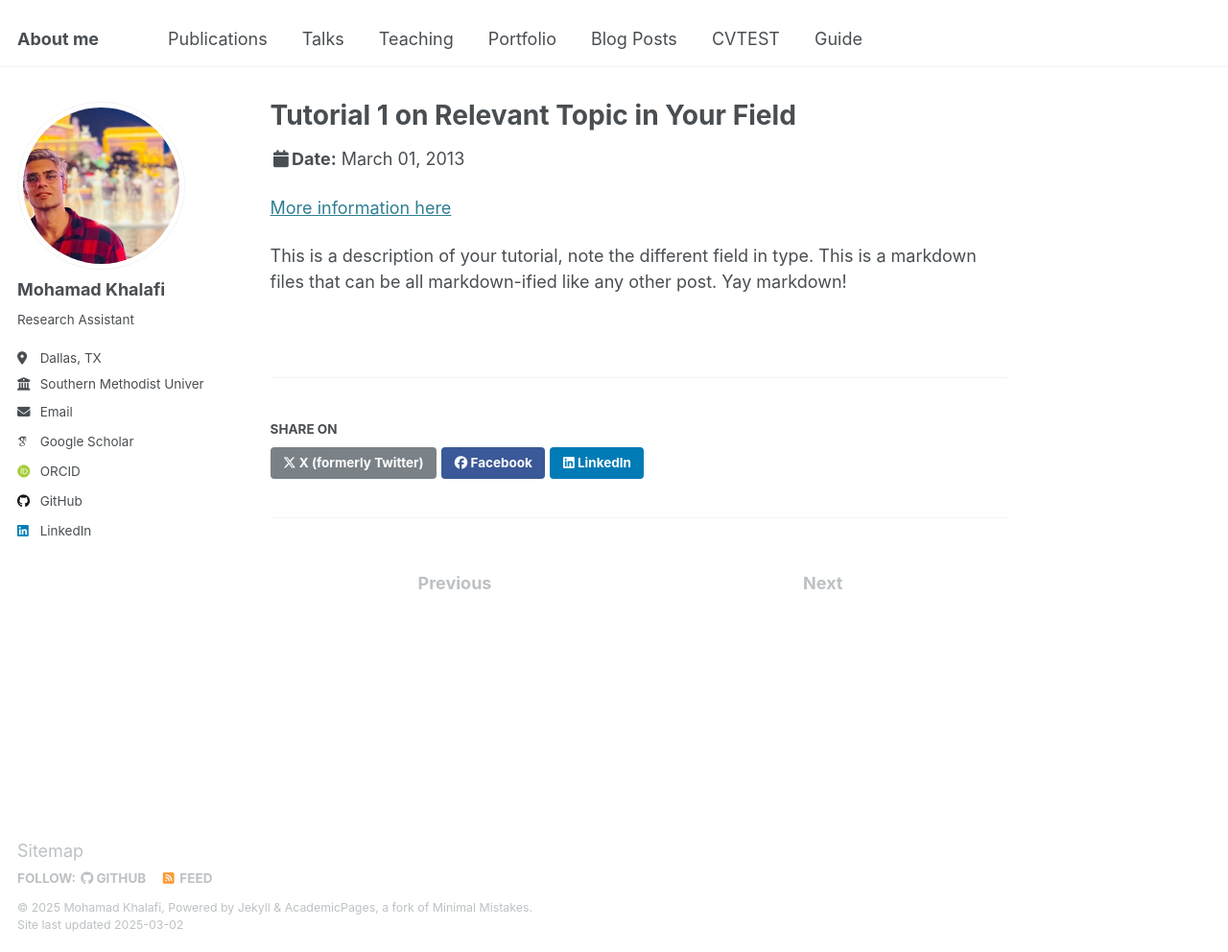
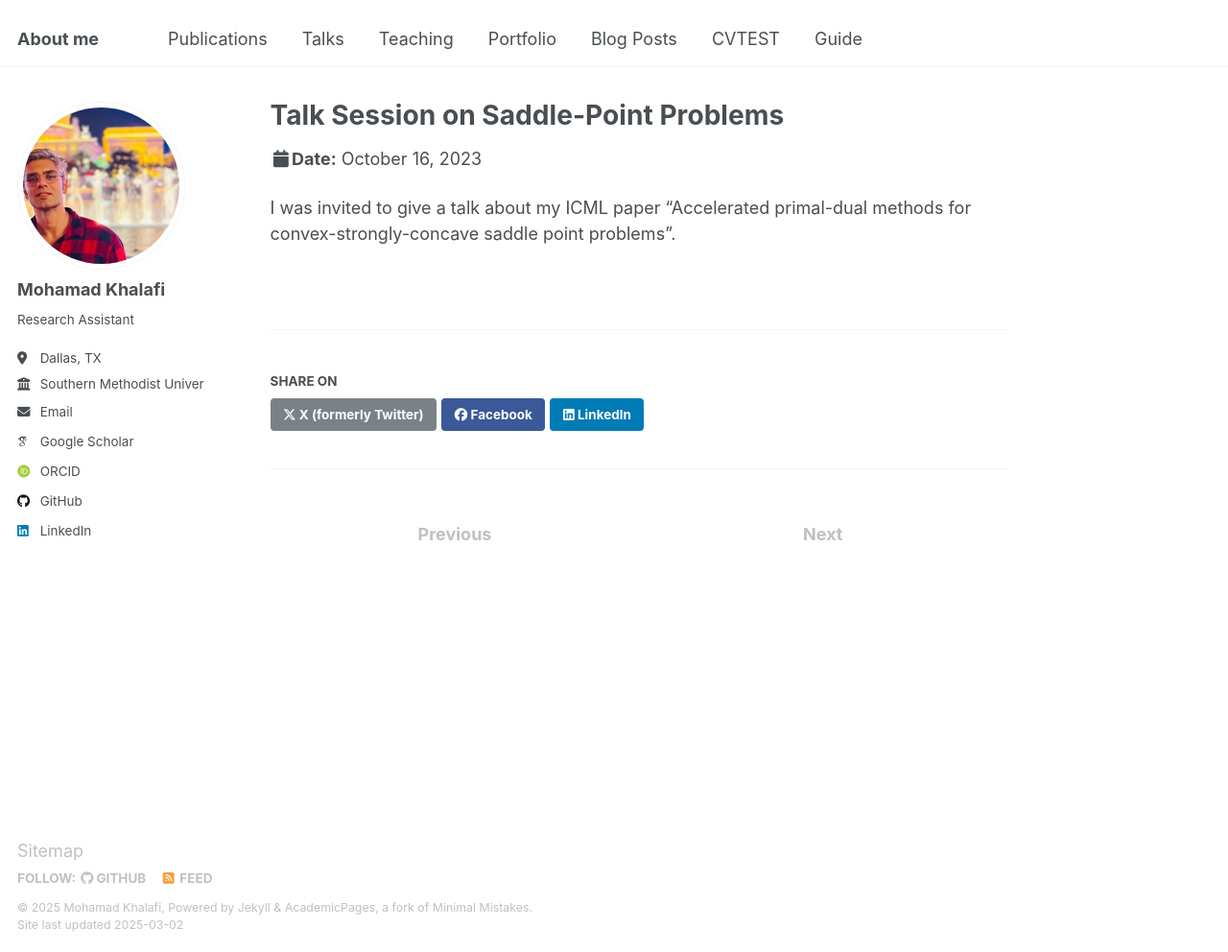
Before and after one commit to Mohammadkhf/mohammadkhf.github.io, a Jekyll site: the page built from _talks/2013-03-01-tutorial-1.md, in a window 1280 px wide and 992 px high. Shown: the whole window at 96% size. Built offline with Jekyll 4.4.1, drawn with Linux system fonts in a browser that asks for light colours; some web fonts are replaced.

Commit message:
Update 2013-03-01-tutorial-1.md

```diff
--- a/_talks/2013-03-01-tutorial-1.md
+++ b/_talks/2013-03-01-tutorial-1.md
@@ -1,13 +1,11 @@
 ---
-title: "Tutorial 1 on Relevant Topic in Your Field"
+title: "Talk Session on Saddle-Point Problems"
 collection: talks
-type: "Tutorial"
-permalink: /talks/2013-03-01-tutorial-1
-venue: "UC-Berkeley Institute for Testing Science"
-date: 2013-03-01
-location: "Berkeley, CA, USA"
+type: "talks"
+permalink: /talks/INFORMS2023
+venue: "INFORMS Annual Meeting"
+date: 2023-10-16
+location: "Phoenix, AZ, USA"
 ---
 
-[More information here](http://exampleurl.com)
-
-This is a description of your tutorial, note the different field in type. This is a markdown files that can be all markdown-ified like any other post. Yay markdown!
+I was invited to give a talk about my ICML paper "Accelerated primal-dual methods for convex-strongly-concave saddle point problems".
```
